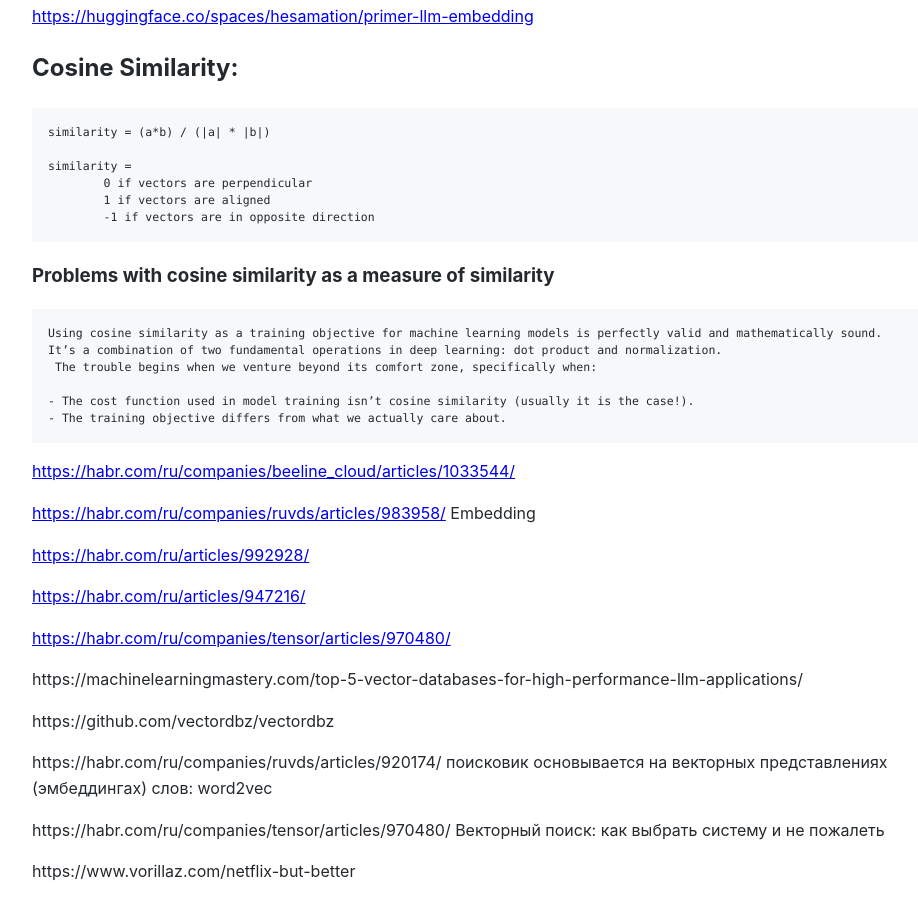
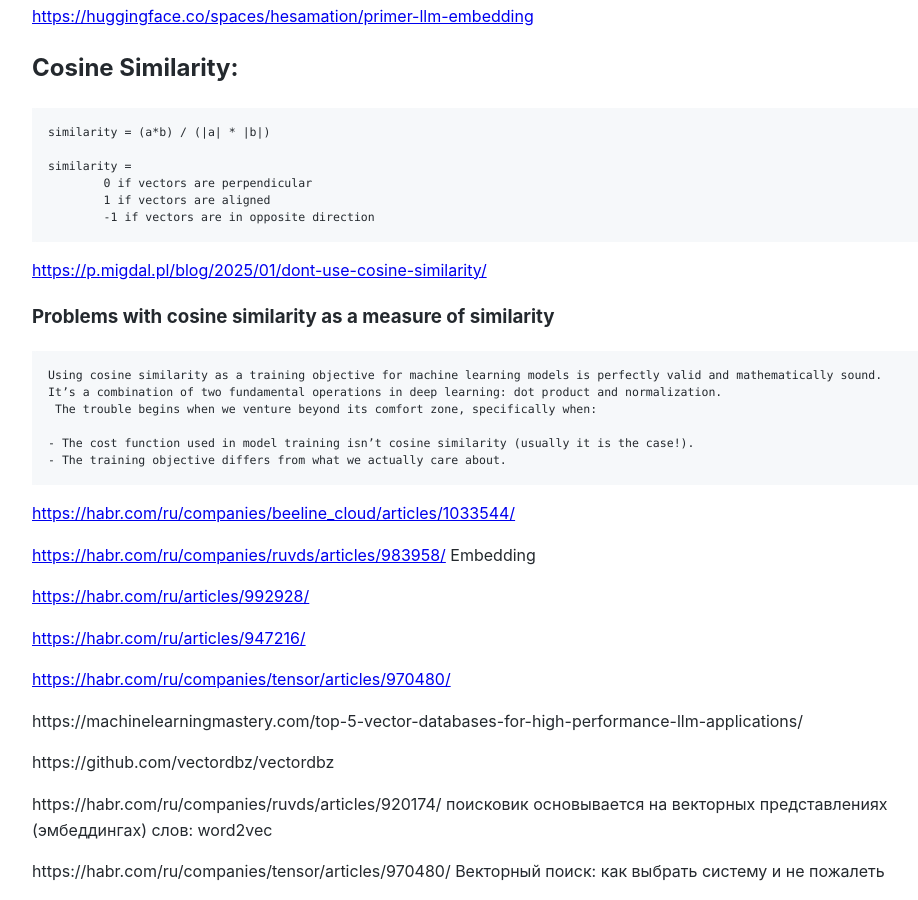
Before and after one commit to Michael-Lubinsky/michael-lubinsky.github.com, a Jekyll site: the page built from vector_db/vector_db.md, in a window 1280 px wide and 900 px high, scrolled down 427 px. Shown: the whole window, without its empty margins (158-1076 px from the left). Built offline with Jekyll 4.4.1, drawn with Linux system fonts in a browser that asks for light colours; our own code applies the rules of GitHub Pages for plain Markdown files.

Commit message:
Update vector_db.md

````diff
--- a/vector_db/vector_db.md
+++ b/vector_db/vector_db.md
@@ -28,6 +28,7 @@
         1 if vectors are aligned
         -1 if vectors are in opposite direction
 ```
+<https://p.migdal.pl/blog/2025/01/dont-use-cosine-similarity/>
 
 ### Problems with cosine similarity as a measure of similarity
 ```
````
